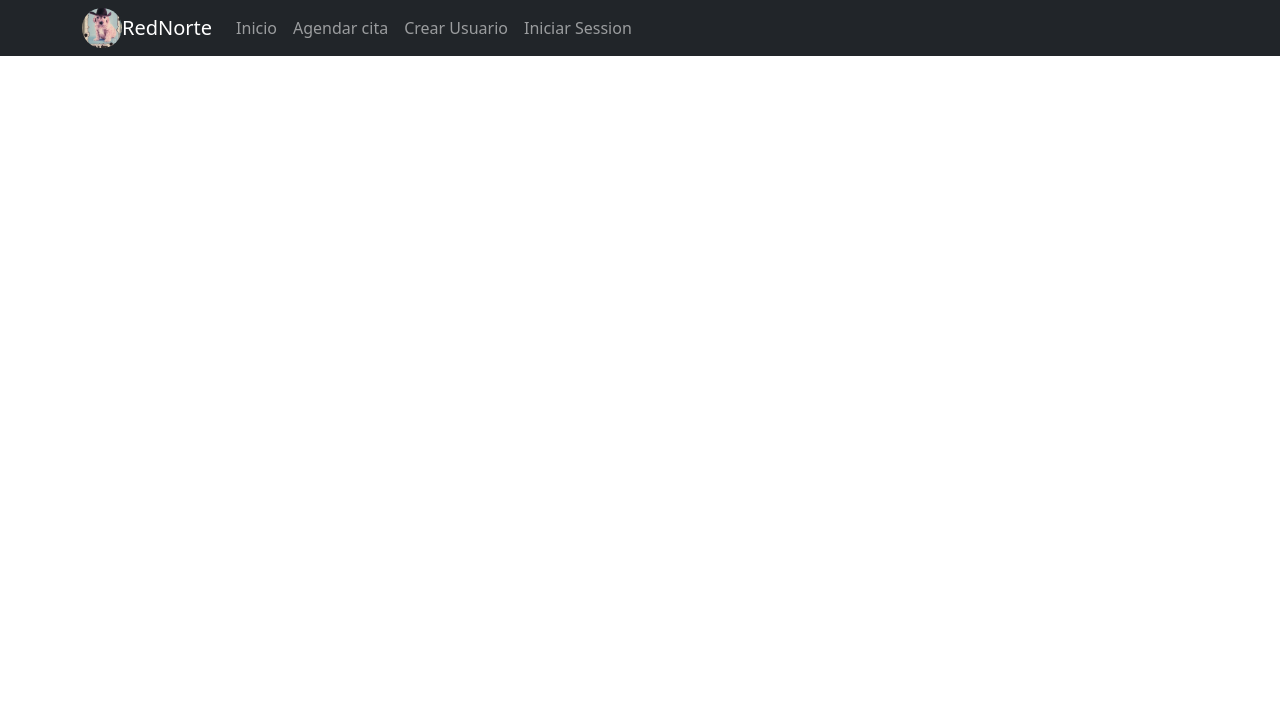
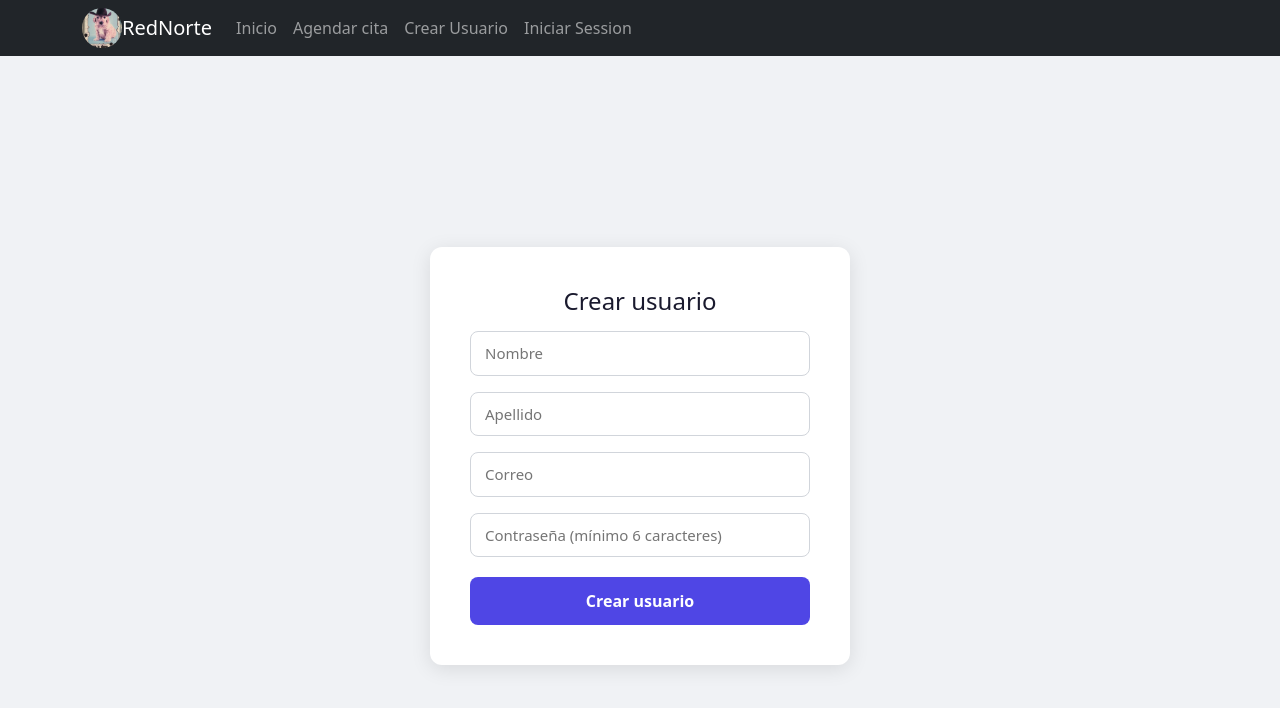
Before and after one commit to Marc0-Leal/RedNorte-Front, a React (Vite) app: page /CreateUser in a window 1280 px wide. Shown: the top 708 px of the page. Built offline with nearby package versions, Linux system fonts and the light colour scheme.

Commit message:
Pagina de crear usuario + firebase

```diff
--- a/package.json
+++ b/package.json
@@ -11,6 +11,7 @@
   },
   "dependencies": {
     "bootstrap": "^5.3.8",
+    "firebase": "^12.13.0",
     "react": "^19.2.5",
     "react-bootstrap": "^2.10.10",
     "react-dom": "^19.2.6",
--- a/src/App.jsx
+++ b/src/App.jsx
@@ -4,7 +4,7 @@ import Home from './pages/Home'
 {/*import CreateUser from './pages/CreateUser'
 import Login from './pages/LogIn'
 import AgendarCita from './pages/Agendar-Cita'*/}
-
+import CreateUser from './pages/CreateUser'
 
 function App() {
  return (
@@ -15,6 +15,7 @@ function App() {
        {/*<Route path="/crear-usuario" element={<CreateUser />} />
        <Route path="/iniciar-sesion" element={<LogIn />} />
        <Route path="/agendar-cita" element={<AgendarCita />} />*/}
+       <Route path="/CreateUser" element={<CreateUser />} />
      </Routes>
    </>
  );
--- a/src/components/organism/Navbar.jsx
+++ b/src/components/organism/Navbar.jsx
@@ -16,7 +16,7 @@ function NavBar() {
           <Nav className="me-auto">
             <Nav.Link href="/">Inicio</Nav.Link>
             <Nav.Link path="/agendar-cita"> Agendar cita</Nav.Link>
-            <Nav.Link path="/crear-usuario"> Crear Usuario</Nav.Link>
+            <Nav.Link href="/CreateUser"> Crear Usuario</Nav.Link>
             <Nav.Link path="/iniciar-sesion"> Iniciar Session</Nav.Link>
           </Nav>
         </Navbar.Collapse>
--- /dev/null
+++ b/src/firebase.js
@@ -0,0 +1,15 @@
+import { initializeApp } from "firebase/app";
+import { getAuth } from "firebase/auth";  // ← faltaba esto
+
+const firebaseConfig = {
+  apiKey: import.meta.env.VITE_FIREBASE_API_KEY,
+  authDomain: import.meta.env.VITE_FIREBASE_AUTH_DOMAIN,
+  projectId: import.meta.env.VITE_FIREBASE_PROJECT_ID,
+  storageBucket: import.meta.env.VITE_FIREBASE_STORAGE_BUCKET,
+  messagingSenderId: import.meta.env.VITE_FIREBASE_MESSAGING_SENDER_ID,
+  appId: import.meta.env.VITE_FIREBASE_APP_ID,
+};
+
+const app = initializeApp(firebaseConfig);
+export const auth = getAuth(app);  // ← faltaba esto
+export default app;
--- a/src/pages/CreateUser.jsx
+++ b/src/pages/CreateUser.jsx
@@ -0,0 +1,154 @@
+import { useState } from "react";
+import { createUserWithEmailAndPassword } from "firebase/auth";
+import { auth } from "../firebase";
+
+export default function CreateUser() {
+  const [nombre, setNombre] = useState("");
+  const [apellido, setApellido] = useState("");
+  const [email, setEmail] = useState("");
+  const [password, setPassword] = useState("");
+  const [error, setError] = useState("");
+  const [success, setSuccess] = useState("");
+
+  const handleCreateUser = async () => {
+    setError("");
+    setSuccess("");
+    try {
+      const userCredential = await createUserWithEmailAndPassword(
+        auth,
+        email,
+        password
+      );
+      setSuccess("Usuario creado con éxito: " + userCredential.user.email);
+    } catch (error) {
+      if (error.code === "auth/weak-password") {
+        setError("La contraseña debe tener al menos 6 caracteres.");
+      } else if (error.code === "auth/email-already-in-use") {
+        setError("Este correo ya está registrado.");
+      } else if (error.code === "auth/invalid-email") {
+        setError("El correo no es válido.");
+      } else {
+        setError(error.message);
+      }
+    }
+  };
+
+  return (
+    <div style={{
+      minHeight: "100vh",
+      display: "flex",
+      alignItems: "center",
+      justifyContent: "center",
+      backgroundColor: "#f0f2f5",
+    }}>
+      <div style={{
+        backgroundColor: "#ffffff",
+        padding: "40px",
+        borderRadius: "12px",
+        boxShadow: "0 4px 20px rgba(0,0,0,0.1)",
+        width: "100%",
+        maxWidth: "420px",
+        display: "flex",
+        flexDirection: "column",
+        gap: "16px",
+      }}>
+        <h2 style={{
+          margin: 0,
+          textAlign: "center",
+          fontSize: "24px",
+          color: "#1a1a2e",
+        }}>
+          Crear usuario
+        </h2>
+
+        <input
+          type="text"
+          placeholder="Nombre"
+          value={nombre}
+          onChange={(e) => setNombre(e.target.value)}
+          style={inputStyle}
+        />
+
+        <input
+          type="text"
+          placeholder="Apellido"
+          value={apellido}
+          onChange={(e) => setApellido(e.target.value)}
+          style={inputStyle}
+        />
+
+        <input
+          type="email"
+          placeholder="Correo"
+          value={email}
+          onChange={(e) => setEmail(e.target.value)}
+          style={inputStyle}
+        />
+
+        <input
+          type="password"
+          placeholder="Contraseña (mínimo 6 caracteres)"
+          value={password}
+          onChange={(e) => setPassword(e.target.value)}
+          style={inputStyle}
+        />
+
+        {error && (
+          <p style={{
+            margin: 0,
+            color: "#e53e3e",
+            backgroundColor: "#fff5f5",
+            border: "1px solid #fed7d7",
+            borderRadius: "8px",
+            padding: "10px 14px",
+            fontSize: "14px",
+          }}>
+            {error}
+          </p>
+        )}
+
+        {success && (
+          <p style={{
+            margin: 0,
+            color: "#276749",
+            backgroundColor: "#f0fff4",
+            border: "1px solid #c6f6d5",
+            borderRadius: "8px",
+            padding: "10px 14px",
+            fontSize: "14px",
+          }}>
+            {success}
+          </p>
+        )}
+
+        <button
+          onClick={handleCreateUser}
+          style={{
+            backgroundColor: "#4f46e5",
+            color: "#ffffff",
+            border: "none",
+            borderRadius: "8px",
+            padding: "12px",
+            fontSize: "16px",
+            fontWeight: "600",
+            cursor: "pointer",
+            marginTop: "4px",
+          }}
+        >
+          Crear usuario
+        </button>
+      </div>
+    </div>
+  );
+}
+
+const inputStyle = {
+  padding: "10px 14px",
+  borderRadius: "8px",
+  border: "1px solid #d1d5db",
+  fontSize: "15px",
+  outline: "none",
+  width: "100%",
+  boxSizing: "border-box",
+  color: "#374151",
+};
```
Also changed, not shown: 2 other files (tests, documents, lock files or other folders).
